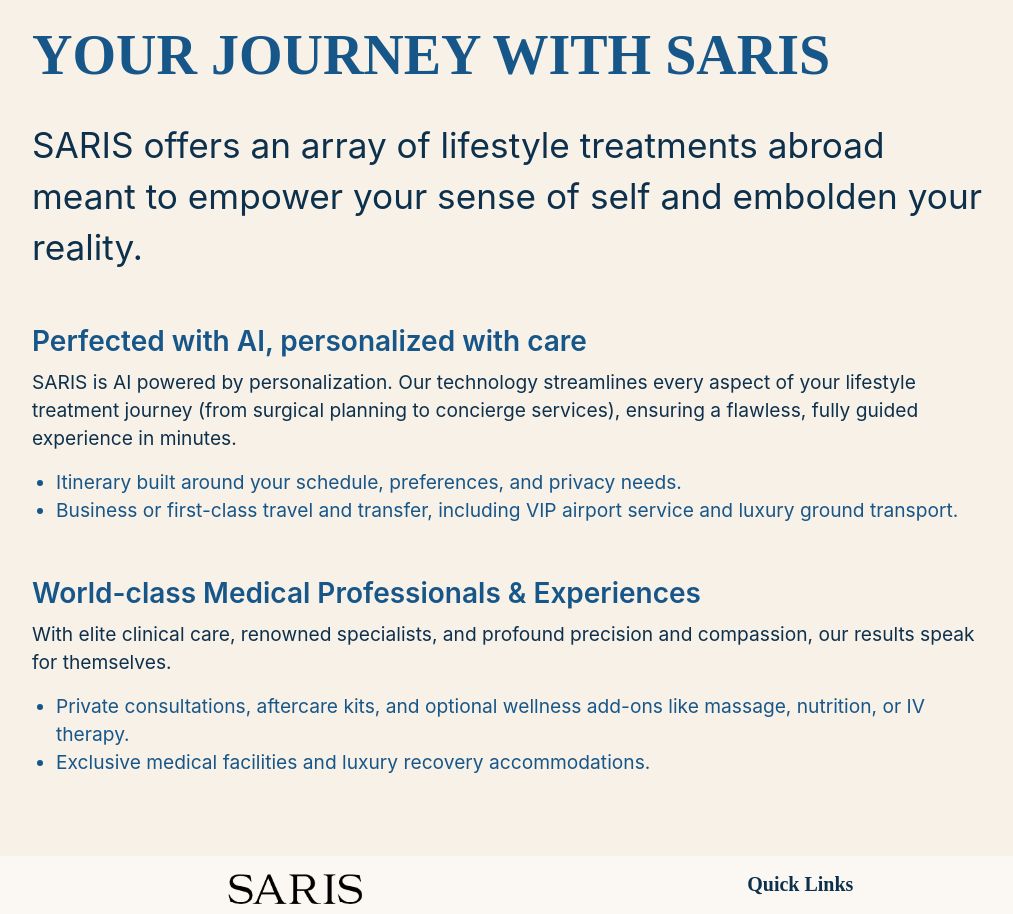
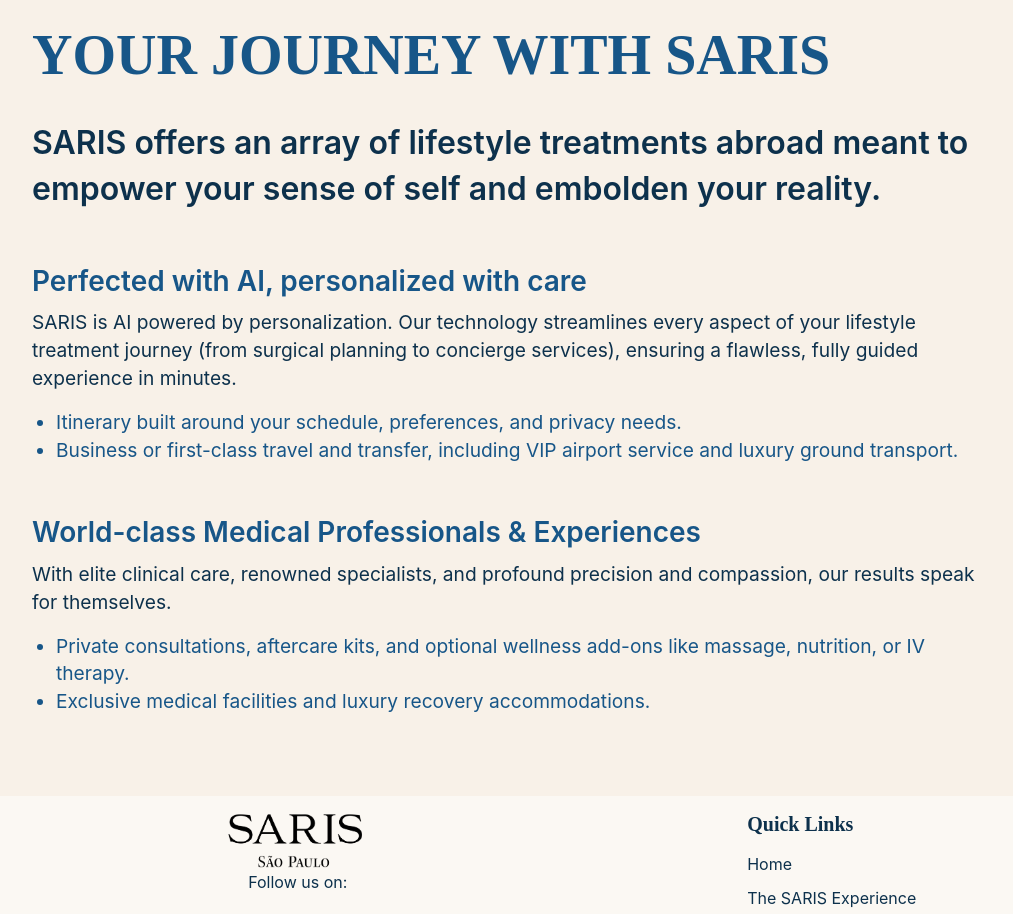
Before and after one commit to faustoquiroga04/saris, a React (Vite) app: page / in a window 1280 px wide. Shown: the part 1980-2894 px from the top of the page, without its empty margins (133-1146 px from the left). Built offline with nearby package versions, Linux system fonts and the light colour scheme; grey boxes are pictures that could not be loaded; a web font is replaced by a local one.

Commit message:
changes in titles in home page

```diff
--- a/index.html
+++ b/index.html
@@ -8,7 +8,7 @@
     <link rel="preconnect" href="https://fonts.gstatic.com" crossorigin>
     <link href="https://fonts.googleapis.com/css2?family=Roboto:wght@300;400;500;700&display=swap" rel="stylesheet">
     <meta name="viewport" content="width=device-width, initial-scale=1.0" />
-    <title>Saris Sao Paulo - YOUR JOURNEY TO CONFIDENCE, CURATED</title>
+    <title>Saris Sao Paulo - YOUR JOURNEY TO CONFIDENCE, CURATED.</title>
   </head>
   <body>
     <div id="root"></div>
--- a/src/styles/home.css
+++ b/src/styles/home.css
@@ -88,8 +88,8 @@
 }
 
 .section__saris h3 {
-  font-size: 2.2rem;
-  font-weight: 400;
+  font-size: 2rem;
+  font-weight: 600;
   color: var(--text-dark);
   margin-bottom: 3rem;
 }
```
